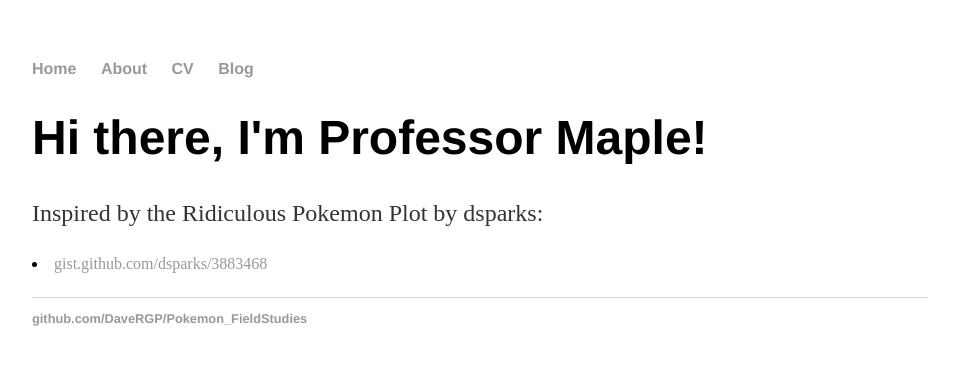
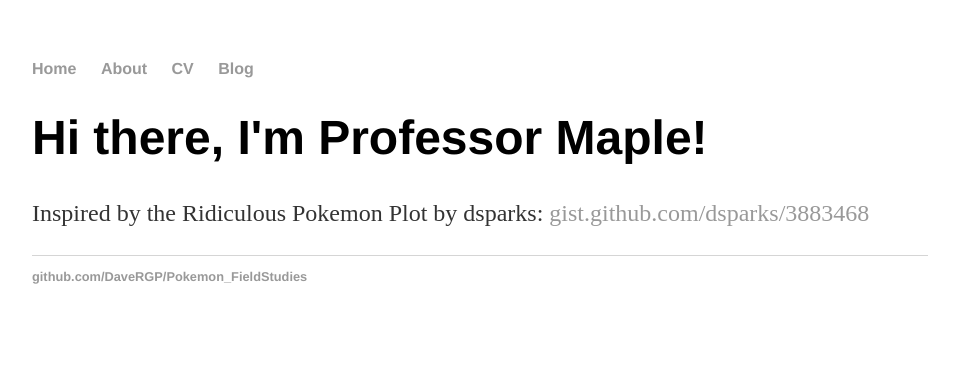
Before and after one commit to DaveParr/Pokemon_FieldStudies, a Jekyll site: the page built from index.html, in a window 1280 px wide. Shown: the top 365 px of the page, without its empty margins (160-1119 px from the left). Built offline with Jekyll 4.4.1, drawn with Linux system fonts in a browser that asks for light colours.

Commit message:
edited link formatting

```diff
--- a/index.html
+++ b/index.html
@@ -5,5 +5,5 @@ title: Pokemon Field Studies
 <div class="blurb">
 	<h1>Hi there, I'm Professor Maple!</h1>
 	<p>Inspired by the Ridiculous Pokemon Plot by dsparks:
-	<li><a href="https://gist.github.com/dsparks/3883468">gist.github.com/dsparks/3883468</a></li></p>
+	<a href="https://gist.github.com/dsparks/3883468">gist.github.com/dsparks/3883468</a></p>
 </div><!-- /.blurb -->
```
